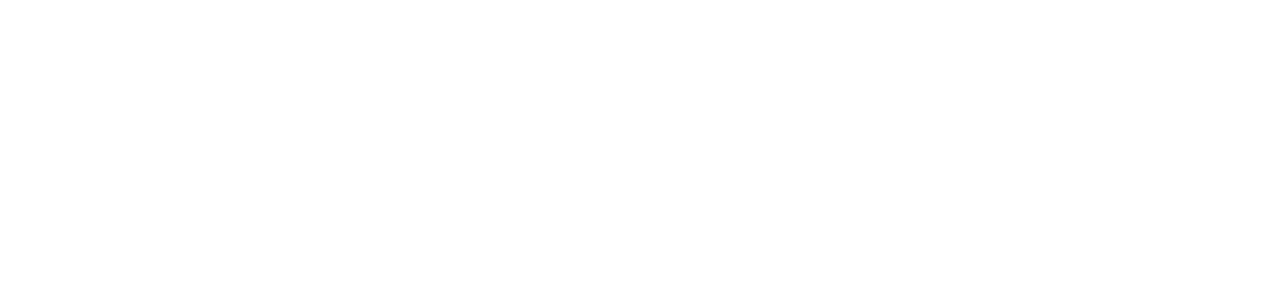
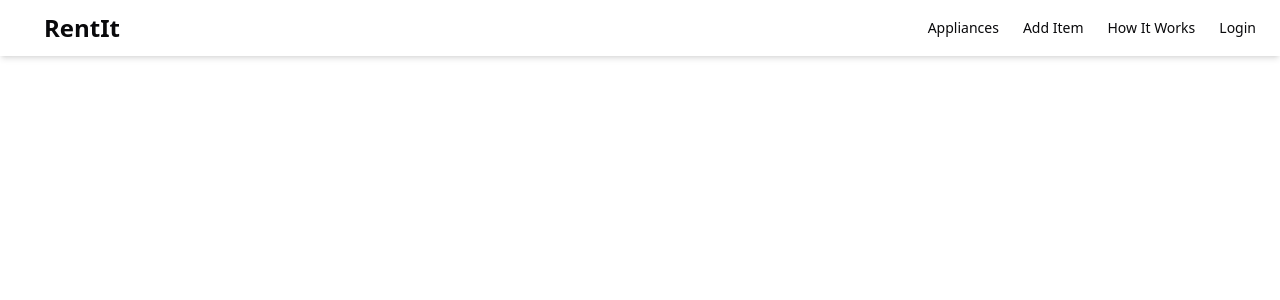
Before and after one commit to parthmkalma/Sem7SGP, a React (Create React App) app in the folder Frontend/: page /ListedItem in a window 1280 px wide. Before the commit this address had no page. Shown: the top 300 px of the page. Built offline with nearby package versions, Linux system fonts and the light colour scheme.

Commit message:
Added ilsted item

```diff
--- a/Frontend/src/App.js
+++ b/Frontend/src/App.js
@@ -8,6 +8,7 @@
 import AddItem from "./pages/AddItem";
 
 import Signup from "./pages/SignUp";
+import ListedItem from "./pages/ListedItem";
 
 function App() {
   return (
@@ -19,6 +20,7 @@
         <Route path="/Login" element={<Login />} />
         <Route path="/Signup" element={<Signup />} />
         <Route path="/AddItem" element={<AddItem />} />
+        <Route path="/ListedItem" element={<ListedItem />} />
       </Routes>
     </BrowserRouter>
   );
--- a/Frontend/src/pages/Appliances.jsx
+++ b/Frontend/src/pages/Appliances.jsx
@@ -19,7 +19,7 @@
               our selection and get the perfect fit for your needs.
             </p>
             <Link
-              to="/appliances"
+              to="/ListedItem"
               className="inline-flex h-10 items-center justify-center rounded-md bg-primary px-8 text-sm font-medium text-primary-foreground shadow transition-colors hover:bg-primary/90 focus-visible:outline-none focus-visible:ring-1 focus-visible:ring-ring disabled:pointer-events-none disabled:opacity-50"
             >
               Browse Appliances
--- /dev/null
+++ b/Frontend/src/pages/ListedItem.jsx
@@ -0,0 +1,11 @@
+import React from "react";
+import Navbar from "../Component/Navbar";
+
+export default function ListedItem() {
+  return (
+    <>
+    <Navbar/>
+
+    </>
+  );
+}
```
Also changed, not shown: Frontend/src/pages/AddItem.jsx (line endings or trailing spaces).
